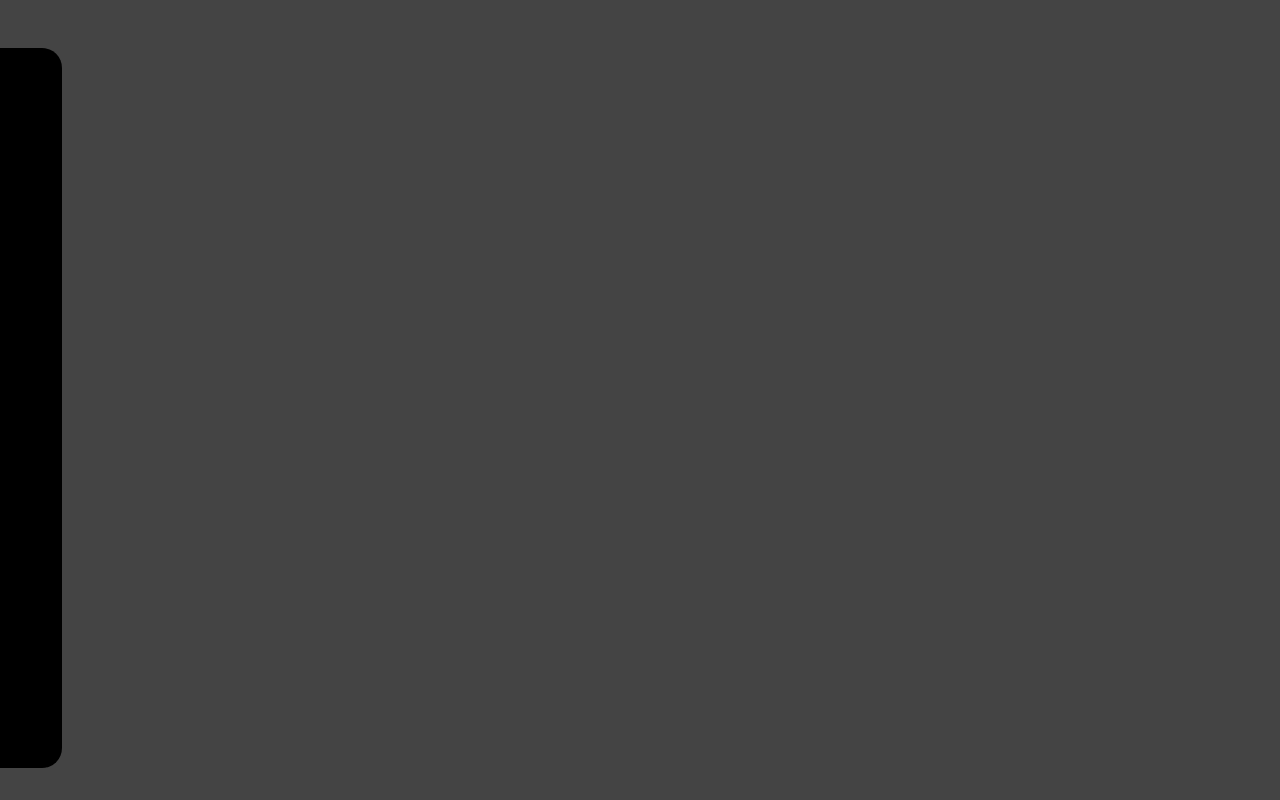
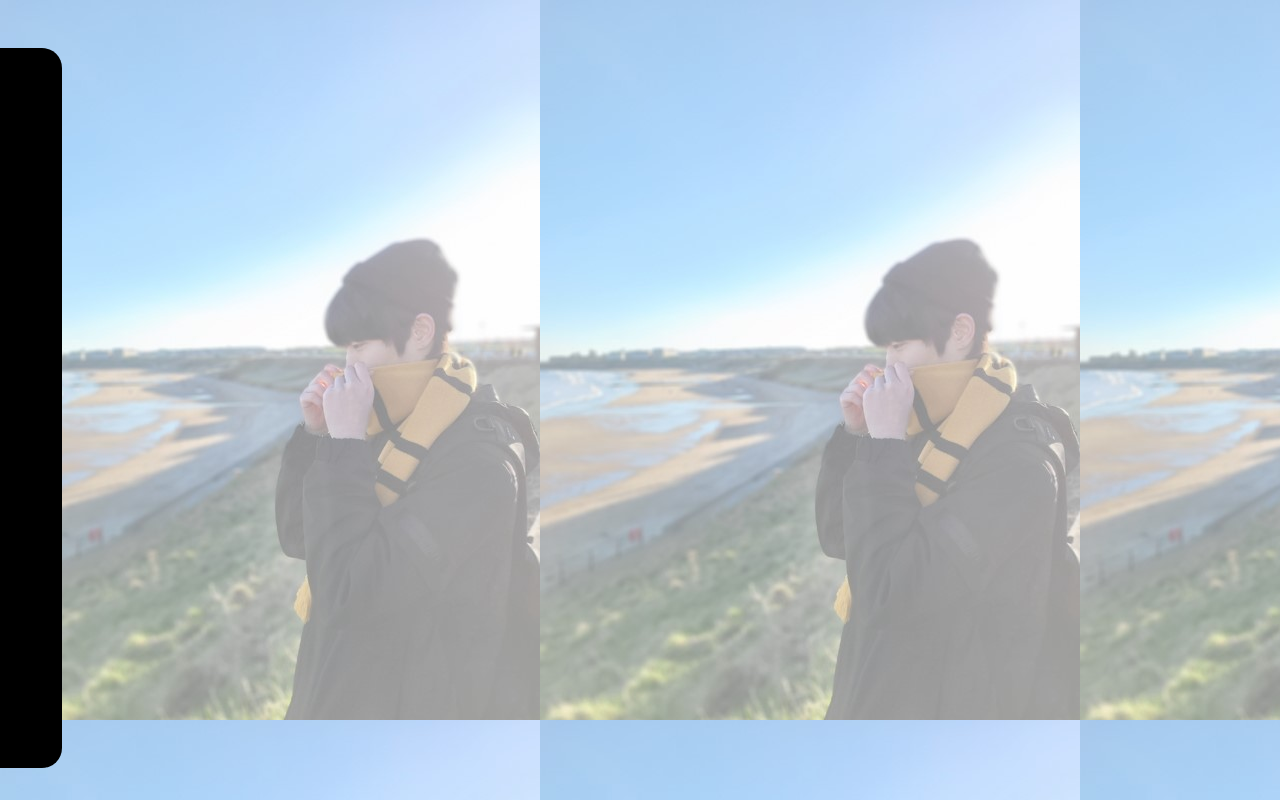
Before and after one commit to IDontWantToBeADeveloper/SubR-WP, a plain HTML site: page wp assignment 1/Homepage.html in a window 1280 px wide. Shown: the top 800 px of the page. Drawn offline with Linux system fonts and the light colour scheme.

Commit message:
background image

```diff
--- a/wp assignment 1/Homepage.html
+++ b/wp assignment 1/Homepage.html
@@ -6,7 +6,7 @@
         <meta name="viewport" content="width=device-width" initial-scale="1.0">
         <link rel="stylesheet" href="menubar.css">
     </head>
-    <body>
+    <body style="background-image: url(why1.jpg);">
         <aside class="menubar">
             <section class="menubar__icon-box">
               <section class="menubar__icon-1">
```
Also changed, not shown: wp assignment 1/Homepage.css (added), wp assignment 1/Homepage.scss (added), wp assignment 1/why1.jpg (added), 1 other file.
